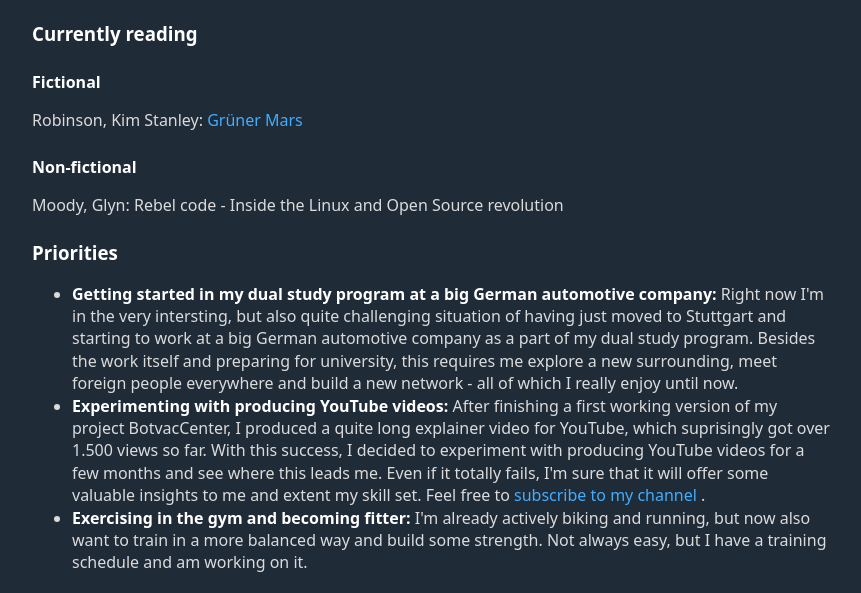
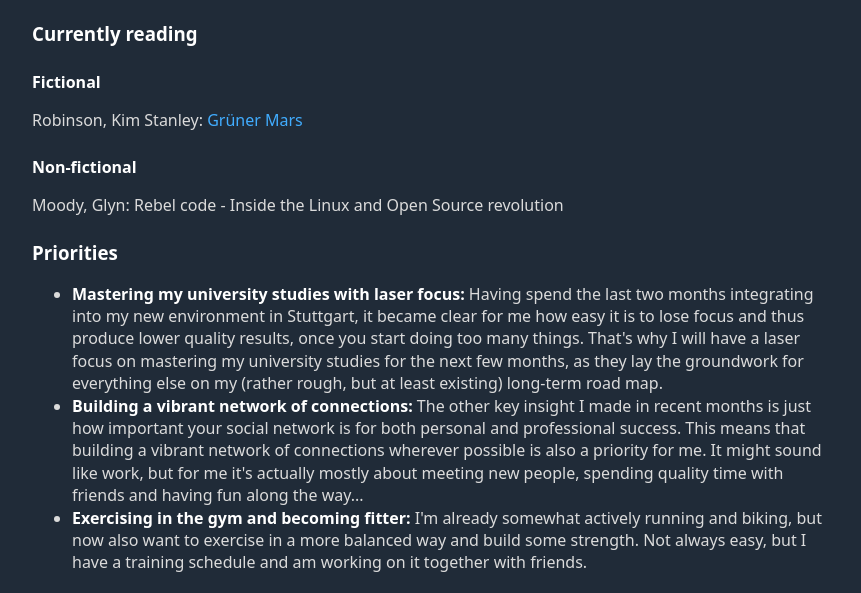
Before and after one commit to locxter/locxter.github.io, a plain HTML site: page now.html in a window 1280 px wide. Shown: the part 207-800 px from the top of the page, without its empty margins (208-1069 px from the left). Drawn offline with Linux system fonts and the light colour scheme.

Commit message:
Updated my now page.

```diff
--- a/now.html
+++ b/now.html
@@ -37,27 +37,25 @@
             <h3>Priorities</h3>
             <ul>
                 <li>
-                    <strong>Getting started in my dual study program at a big German automotive company:</strong>
-                    Right now I'm in the very intersting, but also quite challenging situation of having just moved to
-                    Stuttgart and starting to work at a big German automotive company as a part of my dual study
-                    program. Besides the work itself and preparing for university, this requires me explore a new
-                    surrounding, meet foreign people everywhere and build a new network - all of which I really enjoy
-                    until now.
+                    <strong>Mastering my university studies with laser focus:</strong>
+                    Having spend the last two months integrating into my new environment in Stuttgart, it became clear
+                    for me how easy it is to lose focus and thus produce lower quality results, once you start doing too
+                    many things. That's why I will have a laser focus on mastering my university studies for the next
+                    few months, as they lay the groundwork for everything else on my (rather rough, but at least
+                    existing) long-term road map.
                 </li>
                 <li>
-                    <strong>Experimenting with producing YouTube videos:</strong>
-                    After finishing a first working version of my project BotvacCenter, I produced a quite long
-                    explainer video for YouTube, which suprisingly got over 1.500 views so far. With this success, I
-                    decided to experiment with producing YouTube videos for a few months and see where this leads me.
-                    Even if it totally fails, I'm sure that it will offer some valuable insights to me and extent my
-                    skill set. Feel free to
-                    <a href="https://www.youtube.com/@locxter">subscribe to my channel</a>
-                    .
+                    <strong>Building a vibrant network of connections:</strong>
+                    The other key insight I made in recent months is just how important your social network is for both
+                    personal and professional success. This means that building a vibrant network of connections
+                    wherever possible is also a priority for me. It might sound like work, but for me it's actually
+                    mostly about meeting new people, spending quality time with friends and having fun along the way...
                 </li>
                 <li>
                     <strong>Exercising in the gym and becoming fitter:</strong>
-                    I'm already actively biking and running, but now also want to train in a more balanced way and build
-                    some strength. Not always easy, but I have a training schedule and am working on it.
+                    I'm already somewhat actively running and biking, but now also want to exercise in a more balanced
+                    way and build some strength. Not always easy, but I have a training schedule and am working on it
+                    together with friends.
                 </li>
             </ul>
             <h3>Values</h3>
@@ -69,7 +67,7 @@
                 <li><strong>Seek discomfort.</strong></li>
             </ul>
             <p>
-                <em>Last updated on 28th September 2024 from my home in Northern Germany.</em>
+                <em>Last updated on 23rd November 2024 from a train to Northern Germany.</em>
             </p>
             <p>
                 If you are interested in general information about me, take a look at my
```
